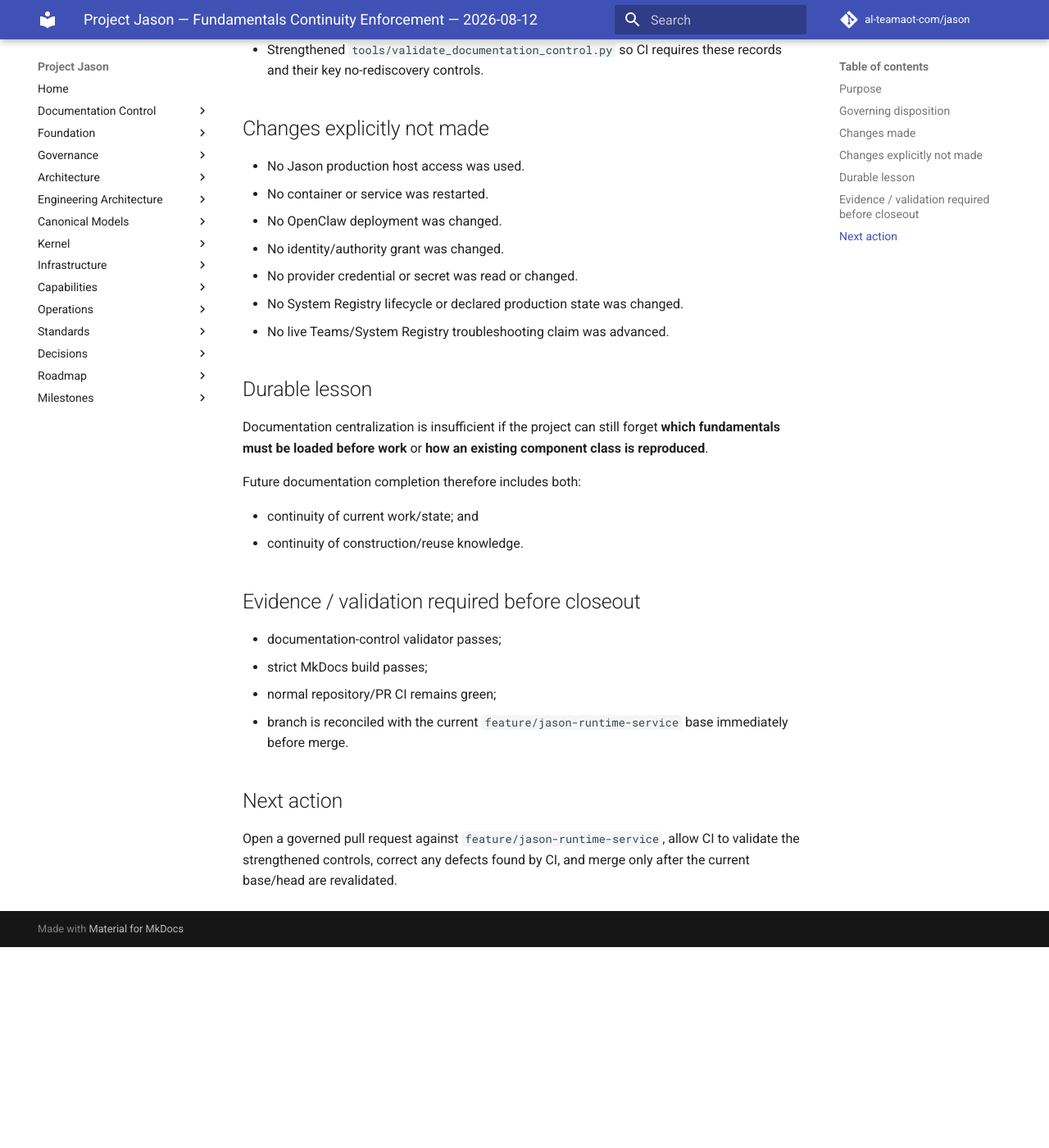
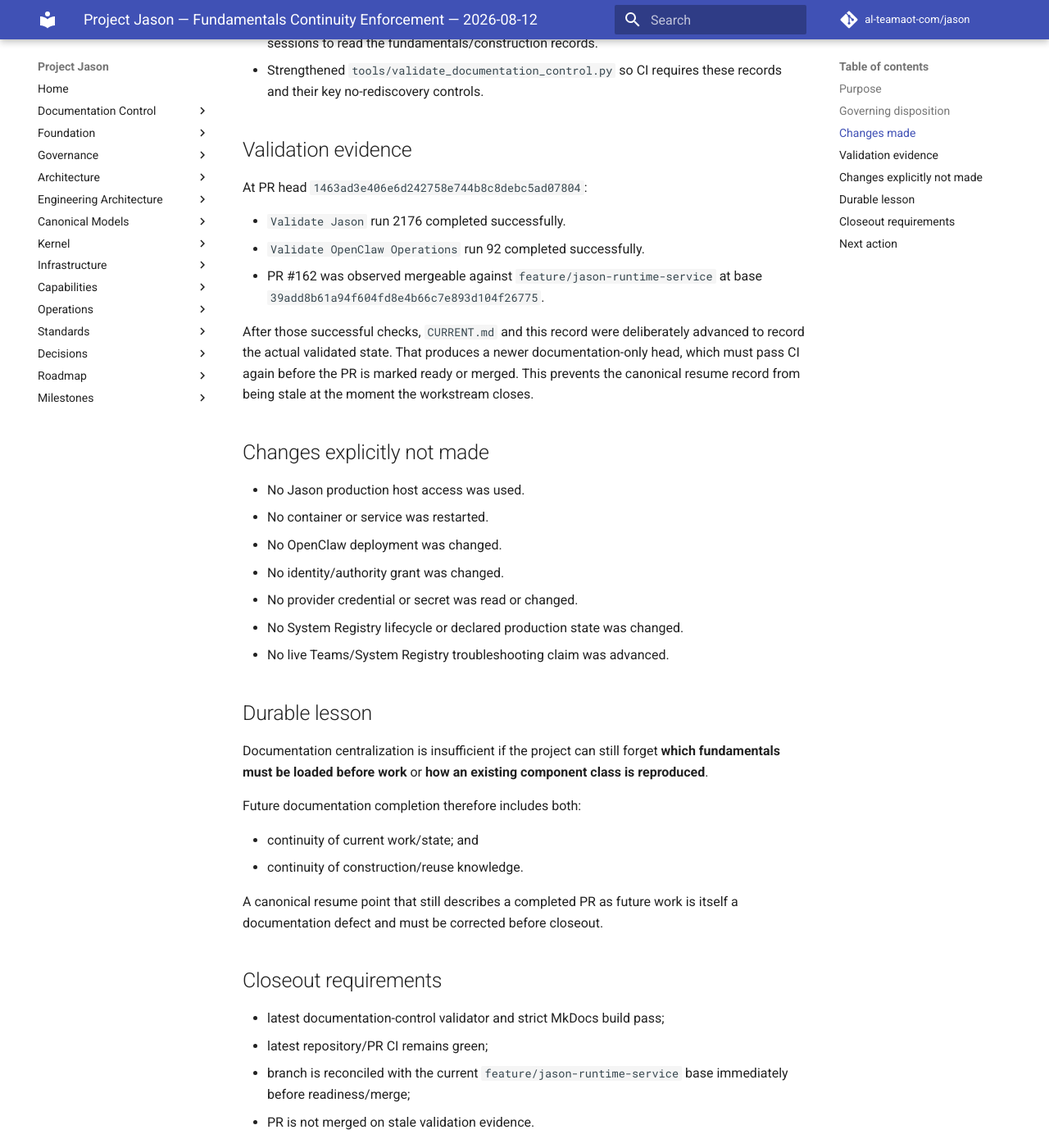
Before and after one commit to al-teamaot-com/jason, an MkDocs documentation site: the page built from docs/sessions/Fundamentals-Continuity-Enforcement-2026-08-12.md, in a window 1280 px wide and 1400 px high, scrolled down 1563 px. Shown: the whole window at 82% size. Built offline with MkDocs 1.6.1 and Material for MkDocs 9.7.7, drawn with Linux system fonts in a browser that asks for light colours; comment, search, counter and statistics services are not loaded; before the commit the page ends 2718 px from its top, so only the background shows below that; some of the changed text lies outside the part shown.

Commit message:
Record successful first continuity validation and closeout rule

```diff
--- a/docs/sessions/Fundamentals-Continuity-Enforcement-2026-08-12.md
+++ b/docs/sessions/Fundamentals-Continuity-Enforcement-2026-08-12.md
@@ -1,8 +1,9 @@
 # Project Jason — Fundamentals Continuity Enforcement — 2026-08-12
 
-**Status:** Active workstream record
+**Status:** Implemented; final closeout validation pending on latest documentation-only head
 **Owner:** Jason Architecture Authority
 **Branch:** `docs/fundamentals-enforcement-2026-08-12`
+**Pull request:** `#162 — Enforce Jason fundamentals and extension continuity`
 **Production mutation:** None
 
 ## Purpose
@@ -31,9 +32,19 @@ A material Jason workstream is not documentation-complete if a future competent
 - Updated `HOW-TO-DOCUMENT-JASON.md` to require fundamentals/construction loading before material Jason work and to preserve reusable construction knowledge.
 - Updated `DOCUMENTATION-REGISTER.md` to register the fundamentals and construction-map roles.
 - Updated `docs/index.md` and MkDocs navigation so the fundamentals/construction records are primary entry points.
-- Updated `CONTRIBUTING.md` and the workstream handoff template so implementation/hand-off work cannot silently omit construction/documentation impact.
+- Updated `CONTRIBUTING.md` and the workstream handoff template so implementation/handoff work cannot silently omit construction/documentation impact.
 - Updated `tools/catch_me_up.py` so generated snapshots include and instruct future sessions to read the fundamentals/construction records.
 - Strengthened `tools/validate_documentation_control.py` so CI requires these records and their key no-rediscovery controls.
+
+## Validation evidence
+
+At PR head `1463ad3e406e6d242758e744b8c8debc5ad07804`:
+
+- `Validate Jason` run 2176 completed successfully.
+- `Validate OpenClaw Operations` run 92 completed successfully.
+- PR #162 was observed mergeable against `feature/jason-runtime-service` at base `39add8b61a94f604fd8e4b66c7e893d104f26775`.
+
+After those successful checks, `CURRENT.md` and this record were deliberately advanced to record the actual validated state. That produces a newer documentation-only head, which must pass CI again before the PR is marked ready or merged. This prevents the canonical resume record from being stale at the moment the workstream closes.
 
 ## Changes explicitly not made
 
@@ -54,13 +65,15 @@ Future documentation completion therefore includes both:
 - continuity of current work/state; and
 - continuity of construction/reuse knowledge.
 
-## Evidence / validation required before closeout
+A canonical resume point that still describes a completed PR as future work is itself a documentation defect and must be corrected before closeout.
 
-- documentation-control validator passes;
-- strict MkDocs build passes;
-- normal repository/PR CI remains green;
-- branch is reconciled with the current `feature/jason-runtime-service` base immediately before merge.
+## Closeout requirements
+
+- latest documentation-control validator and strict MkDocs build pass;
+- latest repository/PR CI remains green;
+- branch is reconciled with the current `feature/jason-runtime-service` base immediately before readiness/merge;
+- PR is not merged on stale validation evidence.
 
 ## Next action
 
-Open a governed pull request against `feature/jason-runtime-service`, allow CI to validate the strengthened controls, correct any defects found by CI, and merge only after the current base/head are revalidated.
+Allow CI to validate the latest documentation-only head, refetch the base and PR, and mark PR #162 ready for review only if the latest head remains green and mergeable. Merge remains a separate explicit decision.
```
